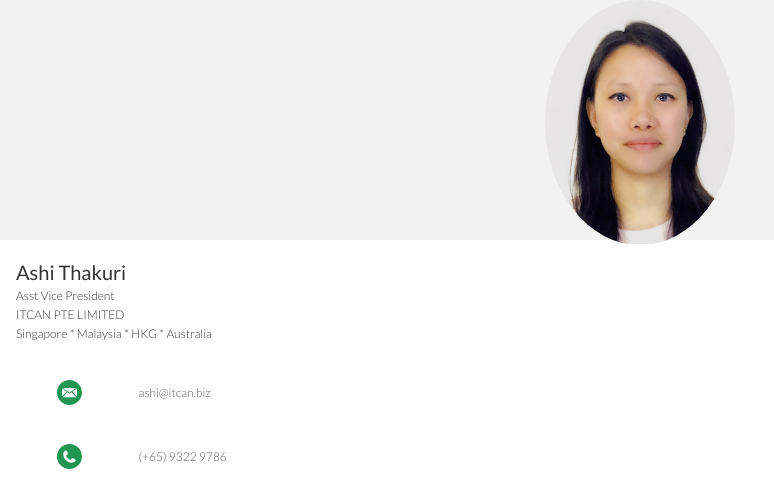
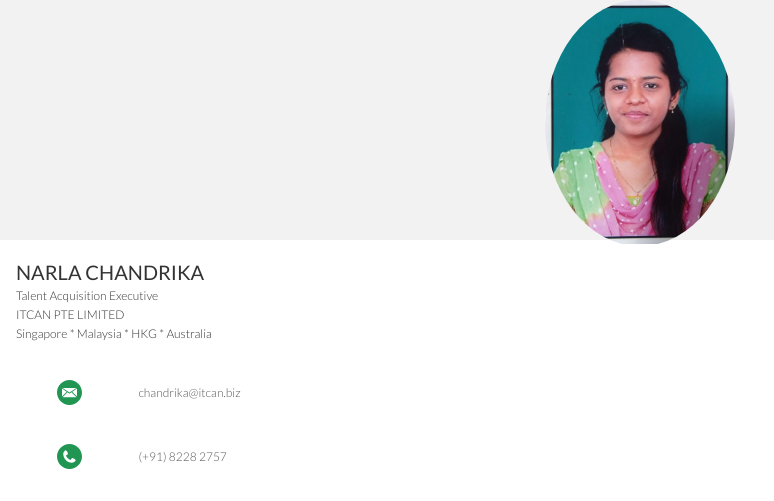
Before and after one commit to ITCANNAMECARD/CHANDRIKA, a plain HTML site: page index.html in a window 1280 px wide. Shown: the top 501 px of the page, 0-774 px from the left. Drawn offline with Linux system fonts and the light colour scheme; a web font is replaced by a local one.

Commit message:
Update index.html

```diff
--- a/index.html
+++ b/index.html
@@ -14,7 +14,7 @@
 			<div class="row">
 				<div class="col"></div>
 				<div class="col is-5">
-					<img class="profile-pic" src="WeChat Image_20201210151257.jpg" alt="Profile Picture">
+					<img class="profile-pic" src="CHANDRIKA.jpeg" alt="Profile Picture">
 				</div>
 				<div class="col"></div>
 			</div>
@@ -25,8 +25,8 @@
 		<div class="container">
 			<div class="row name-title-company">
 				<div class="col is-6">
-					<p class="text-name">Ashi Thakuri</p>
-					<p class="text-title-company">Asst Vice President</p>
+					<p class="text-name">NARLA CHANDRIKA</p>
+					<p class="text-title-company">Talent Acquisition Executive</p>
 					<p class="text-title-company">ITCAN PTE LIMITED</p>
 					<p class="text-title-company">Singapore	*	Malaysia	*	HKG	*	Australia
 				</div>
@@ -38,14 +38,14 @@
 	</section>
 
 	<section class="bg-color-white secondary-info">
-		<a href="mailto:ashi@itcan.biz">
+		<a href="mailto:chandrika@itcan.biz">
 			<div class="container">
 				<div class="row detail">
 					<div class="col">
 						<img src="assets/icon-email.svg" alt="Email Icon"">
 					</div>
 					<div class="col is-8">
-						<p class="text-detail">ashi@itcan.biz</p>
+						<p class="text-detail">chandrika@itcan.biz</p>
 					</div>
 					<div class="col">
 						<img src="assets/right-arrow.svg" alt="Right Arrow" height="50%" width="40%">
@@ -56,14 +56,14 @@
 	</section>
 
 	<section class="bg-color-white secondary-info">
-		<a href="tel:+6593229786">
+		<a href="tel:+9182282757">
 			<div class="container">
 				<div class="row detail">
 					<div class="col">
 						<img src="assets/icon-phone.svg" alt="Phone Icon"">
 					</div>
 					<div class="col is-8">
-						<p class="text-detail">(+65) 9322 9786</p>
+						<p class="text-detail">(+91) 8228 2757</p>
 					</div>
 					<div class="col">
 						<img src="assets/right-arrow.svg" alt="Right Arrow" height="50%" width="40%">
```
